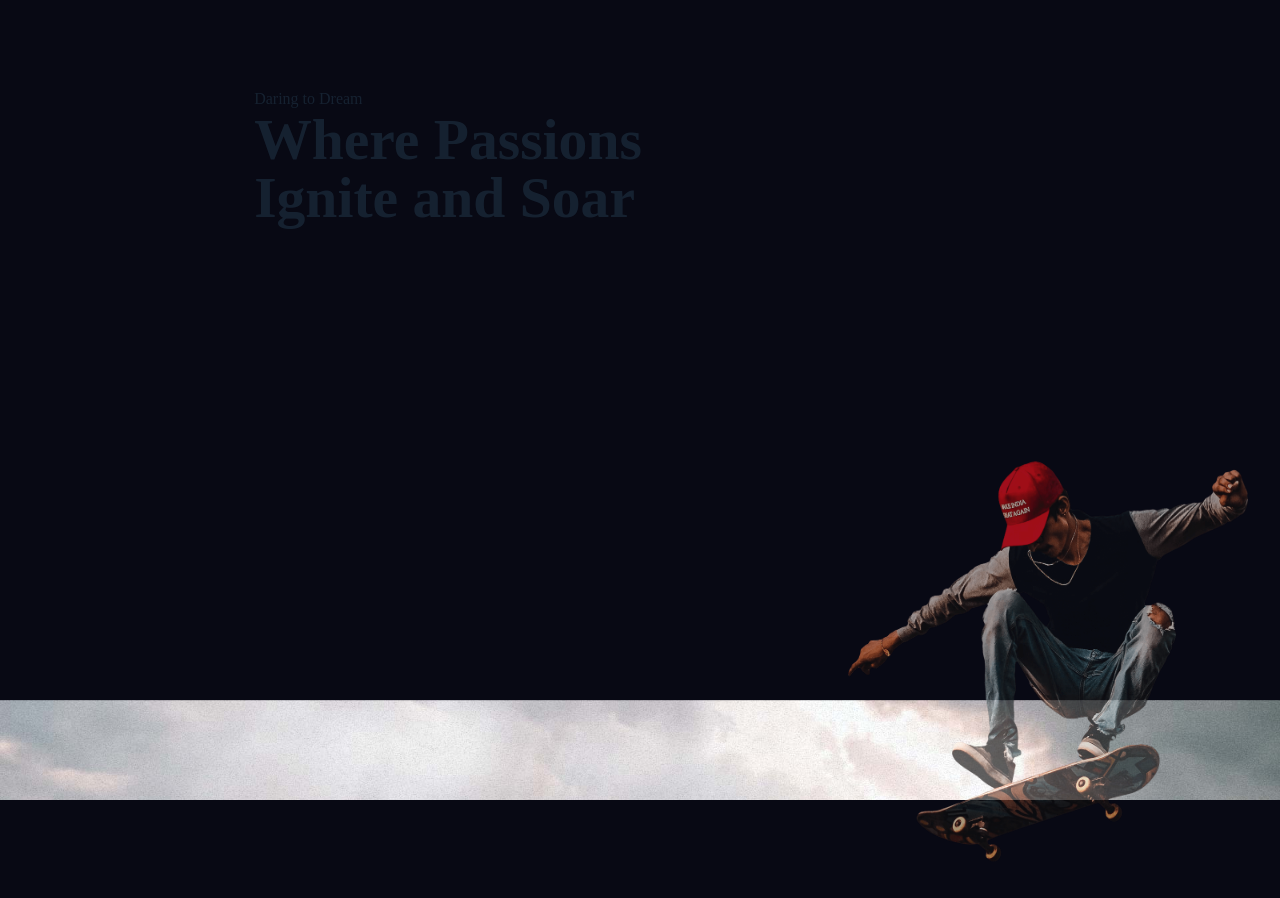
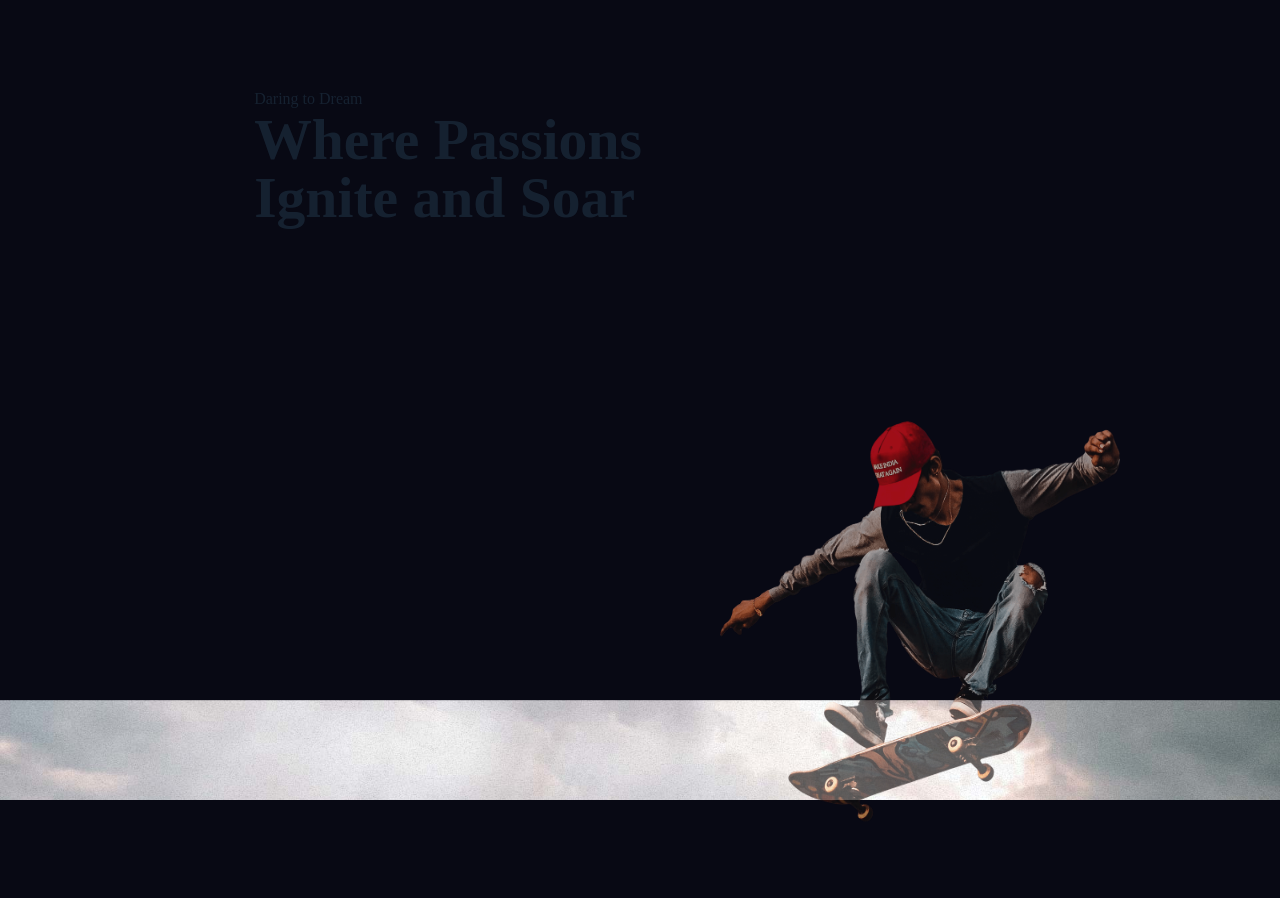
Before and after one commit to siahvosh/resume, a React (Vite) app: page /scroll-slide in a window 1280 px wide. Shown: the top 898 px of the page. Built offline with nearby package versions, Linux system fonts and the light colour scheme; a web font is replaced by a local one.

Commit message:
responsive step one

```diff
--- a/src/pages/works/ScrollSite.css
+++ b/src/pages/works/ScrollSite.css
@@ -209,14 +209,11 @@ body{
 
 /*Part one -------------------------------------*/
 .image-box{
-    /*border: 2px solid #1bd83a;*/
     position: absolute;
     color: red !important;
-    top: 20%;
-    right: 0;
+    top: 15%;
+    right: 10vw;
     padding: 2rem;
-    /*width: 100vw;*/
-    /*height: 100vh;*/
 }
 .skate {
     background-image: url("../../assets/skatepark.jpg");
@@ -227,9 +224,6 @@ body{
     background-position: center;
 }
 .skater {
-    /*border: 2px solid #367acc;*/
-    /*top: 15vh;*/
-    /*right: 8vw;*/
     height: 50vh;
     width: 50vh;
 }
@@ -291,8 +285,16 @@ body{
 }
 
 
+@media screen and (max-width: 200px){
+    .title{
+        font-size: 5vw;
+    }
+    .text-card{
+        width: 100%;
+    }
+}
 
-@media screen and (min-width: 200px) and (max-width: 440px) {
+@media screen and (min-width: 200px) and (max-width: 1024px) {
     .skater {
         height: 35vh;
         width: auto;
@@ -304,13 +306,14 @@ body{
         inset: 0;
         margin-top: 2.5rem;
     }
-
+    .title{
+        font-size: 10vw;
+    }
     .text-card{
         width: 100%;
     }
     .bust{
         height: 60vh
-
     }
 
 }
```
